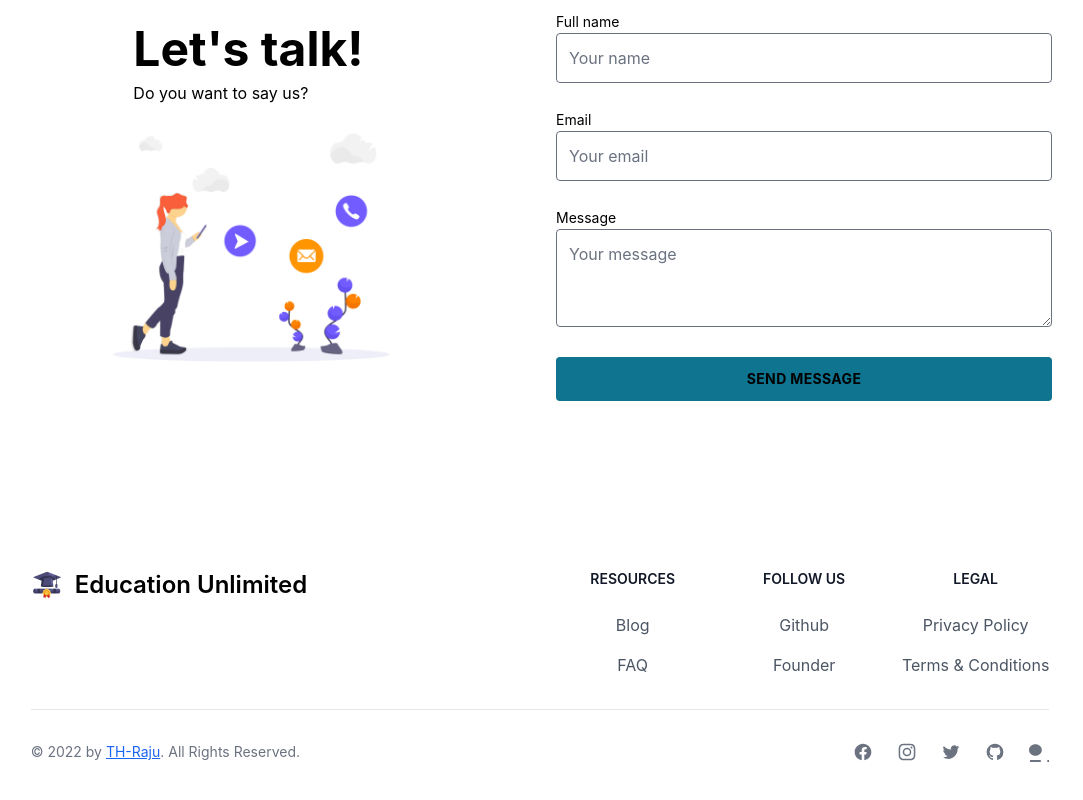
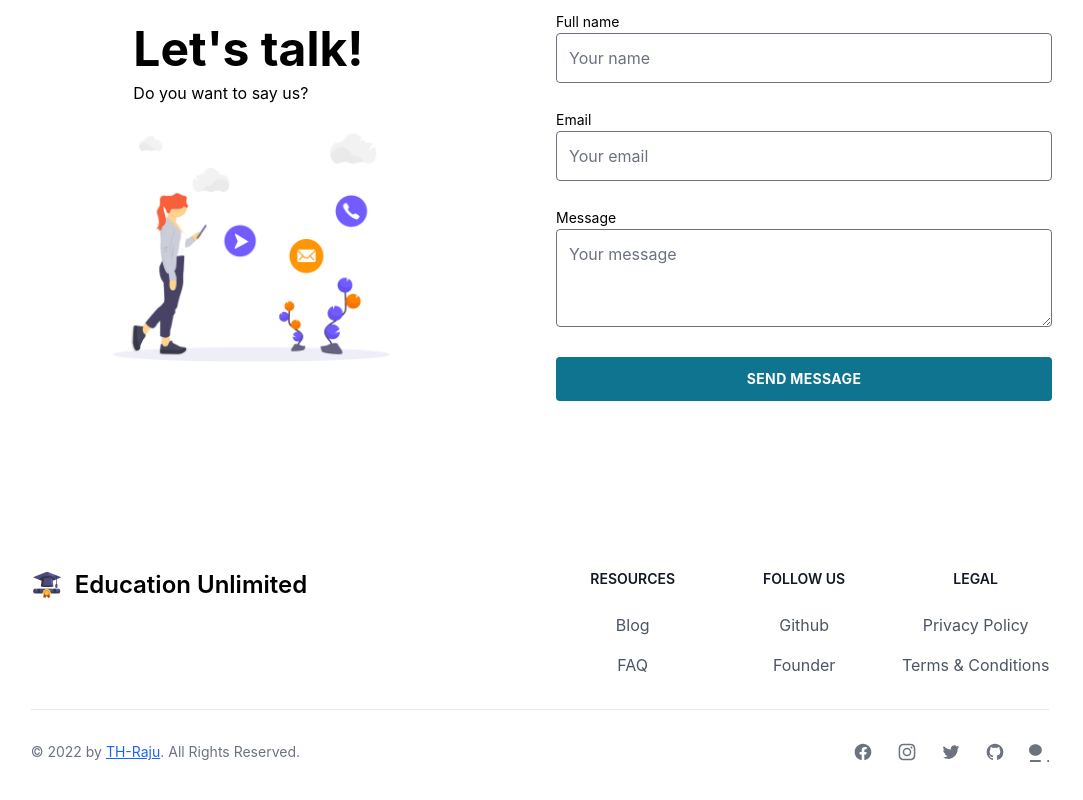
Before and after one commit to TH-Raju/project_education_unlimited_client_side, a React (Create React App) app: page / in a window 1280 px wide. Shown: the part 4289-5089 px from the top of the page, without its empty margins (100-1183 px from the left). Built offline with nearby package versions, Linux system fonts and the light colour scheme; no server answers.

Commit message:
Design update

```diff
--- a/src/Home/Summary.jsx
+++ b/src/Home/Summary.jsx
@@ -58,7 +58,7 @@ const Summary = () => {
                             <label htmlFor="message" className="text-sm text-black">Message</label>
                             <textarea id="message" rows="3" placeholder="Your message" className="w-full p-3 rounded dark:bg-gray-800"></textarea>
                         </div>
-                        <button type="submit" method="POST" action="mailto:rajukhan894200@gmail.com" encType="multipart/form-data" className="w-full p-3 text-sm font-bold tracking-wide uppercase rounded bg-cyan-700">Send Message</button>
+                        <button type="submit" method="POST" action="mailto:rajukhan894200@gmail.com" encType="multipart/form-data" className="w-full p-3 text-sm font-bold tracking-wide uppercase rounded bg-cyan-700 text-white">Send Message</button>
                     </form>
                 </div>
             </div>
```
